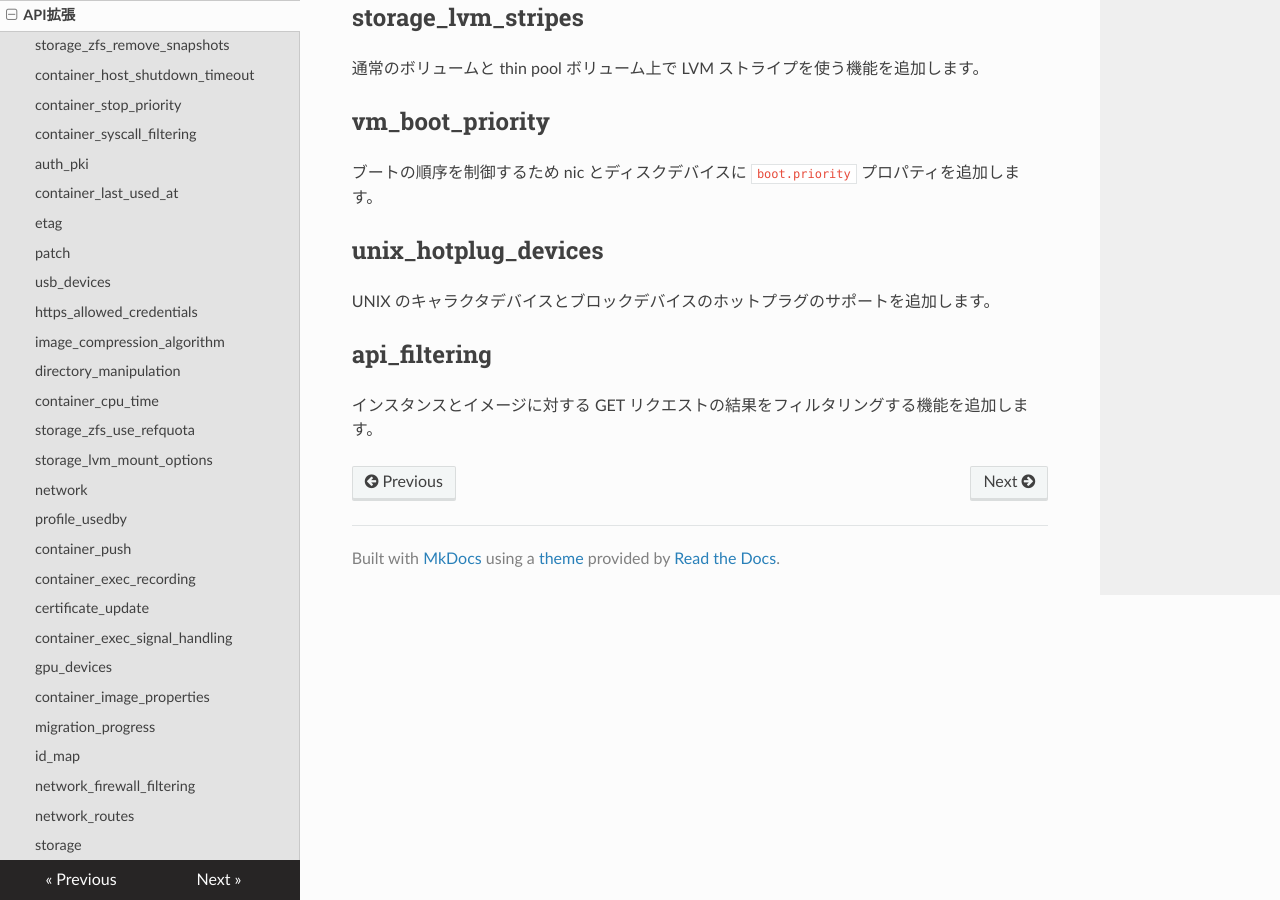
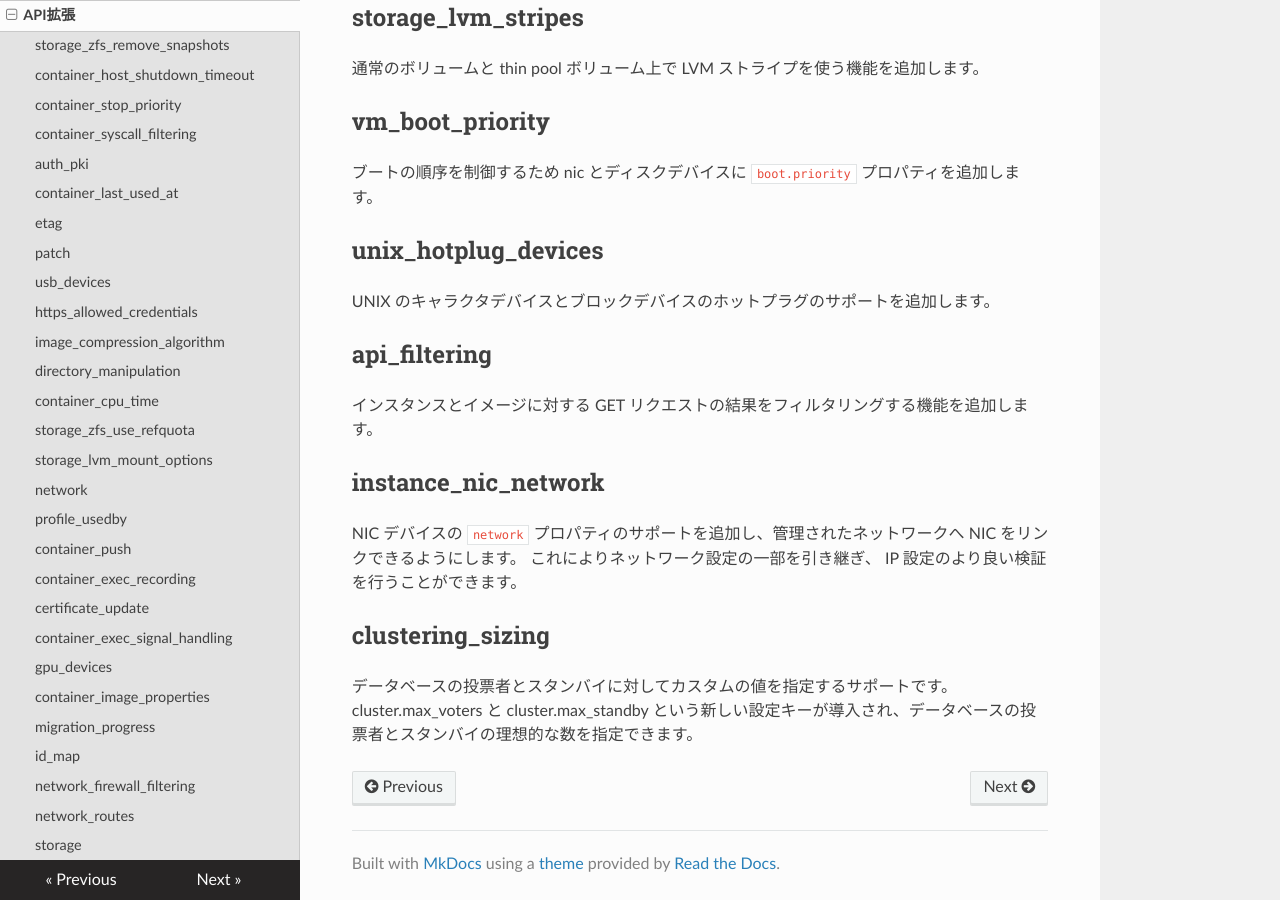
Before and after one commit to lxc-jp/lxd-ja, an MkDocs documentation site: the page built from doc/api-extensions.md, in a window 1280 px wide and 900 px high, scrolled down 26913 px. Built offline with MkDocs 1.6.1, drawn with Linux system fonts in a browser that asks for light colours; nearby versions of some CDN libraries; old or Windows-style settings are respelled for this version of MkDocs.

Commit message:
Update api-extensions to upstream at 2020-02-13
Signed-off-by: Hiroaki Nakamura <hnakamur@gmail.com>

```diff
--- a/doc/api-extensions.md
+++ b/doc/api-extensions.md
@@ -1735,3 +1735,20 @@ Adds support for unix char and block device hotplugging.
 <!--
 Adds support for filtering the result of a GET request for instances and images.
 -->
+
+## instance\_nic\_network
+NIC デバイスの `network` プロパティのサポートを追加し、管理されたネットワークへ NIC をリンクできるようにします。
+これによりネットワーク設定の一部を引き継ぎ、 IP 設定のより良い検証を行うことができます。
+<!--
+Adds support for the `network` property on a NIC device to allow a NIC to be linked to a managed network.
+This allows it to inherit some of the network's settings and allows better validation of IP settings.
+-->
+
+## clustering\_sizing
+データベースの投票者とスタンバイに対してカスタムの値を指定するサポートです。
+cluster.max\_voters と cluster.max\_standby という新しい設定キーが導入され、データベースの投票者とスタンバイの理想的な数を指定できます。
+<!--
+Support specifying a custom values for database voters and standbys.
+The new cluster.max_voters and cluster.max_standby configuration keys were introduced
+to specify to the ideal number of database voter and standbys.
+-->
```
